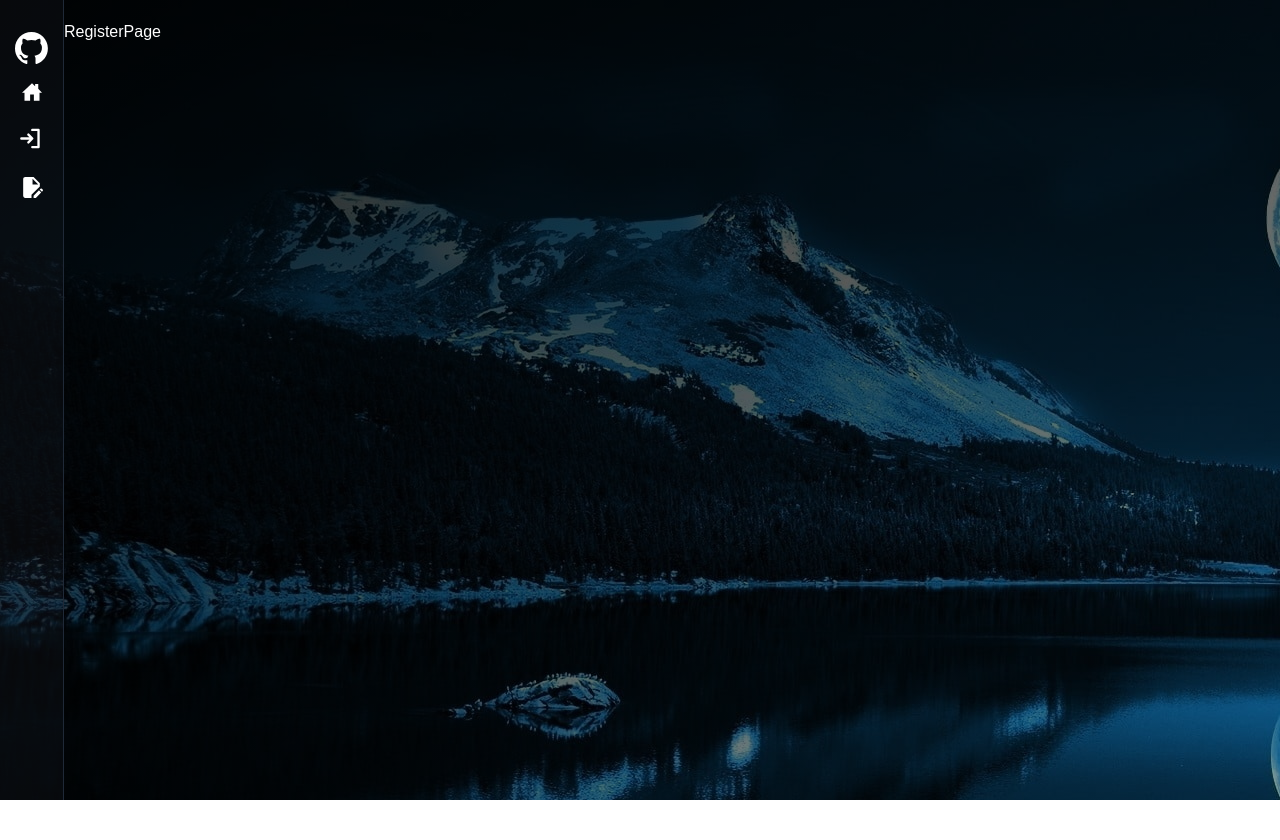
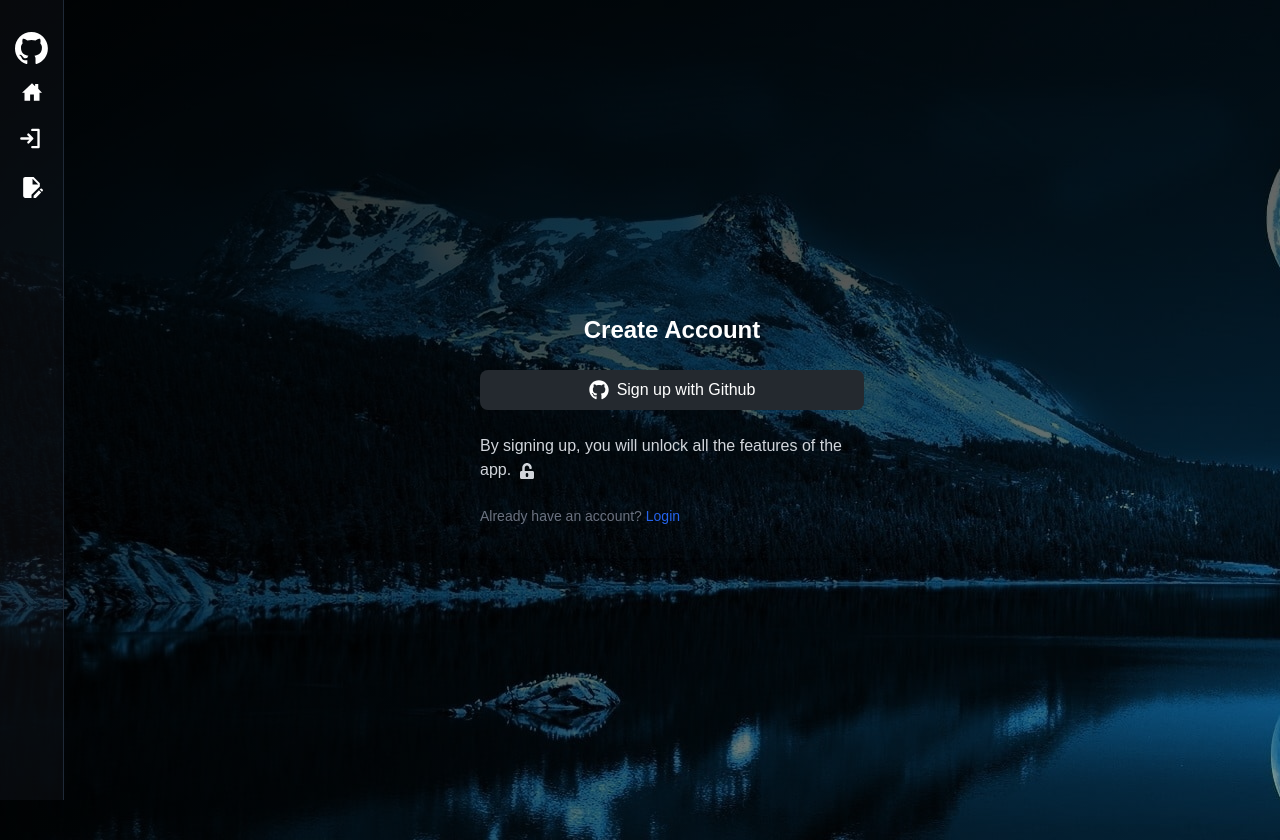
Before and after one commit to jamie-codez/gitty, a React (Vite) app in the folder frontend/: page /register in a window 1280 px wide. Before the commit the page ends 800 px from the top, so only its background shows below. Built offline with nearby package versions, Linux system fonts and the light colour scheme.

Commit message:
frontend:register

```diff
--- a/frontend/src/App.jsx
+++ b/frontend/src/App.jsx
@@ -14,7 +14,7 @@ function App() {
     return (
         <div className={'flex'}>
             <Sidebar/>
-            <div className={'max-w-5x1 my-5 text-white mx-auto transition-all duration-300 flex-1'}>
+            <div className={'max-w-5xl my-5 text-white mx-auto transition-all duration-300 flex-1'}>
                 <Routes>
                     <Route path={'/'} element={<HomePage/>}/>
                     <Route path={'/login'} element={<LoginPage/>}/>
--- /dev/null
+++ b/frontend/src/components/Logout.jsx
@@ -0,0 +1,15 @@
+import { MdLogout } from "react-icons/md";
+export const Logout = () => {
+    return (
+        <>
+            <img
+                src={"https://ps.w.org/user-avatar-reloaded/assets/icon-256x256.png?rev=2540745"}
+                className='w-10 h-10 rounded-full border border-gray-800'
+            />
+
+            <div className='cursor-pointer flex items-center p-2 rounded-lg bg-glass mt-auto border border-gray-800'>
+                <MdLogout size={22} />
+            </div>
+        </>
+    );
+};
--- a/frontend/src/components/Sidebar.jsx
+++ b/frontend/src/components/Sidebar.jsx
@@ -3,6 +3,7 @@ import {IoHomeSharp} from "react-icons/io5";
 import {FaHeart} from "react-icons/fa6";
 import {PiSignInBold} from "react-icons/pi";
 import {MdEditDocument, MdOutlineExplore} from "react-icons/md";
+import {Logout} from "./Logout.jsx";
 
 export const Sidebar = () => {
     const authUser = false;
--- a/frontend/src/dev/previews.jsx
+++ b/frontend/src/dev/previews.jsx
@@ -1,6 +1,7 @@
 import {ComponentPreview, Previews} from '@react-buddy/ide-toolbox'
 import {PaletteTree} from './palette'
 import App from "../App.jsx";
+import RegisterPage from "../pages/RegisterPage.jsx";
 
 const ComponentPreviews = () => {
     return (
@@ -8,6 +9,9 @@ const ComponentPreviews = () => {
             <ComponentPreview path="/App">
                 <App/>
             </ComponentPreview>
+            <ComponentPreview path="/RegisterPage">
+                <RegisterPage/>
+            </ComponentPreview>
         </Previews>
     )
 }
--- a/frontend/src/pages/RegisterPage.jsx
+++ b/frontend/src/pages/RegisterPage.jsx
@@ -1,5 +1,35 @@
+import { FaGithub, FaUnlockAlt } from "react-icons/fa";
+import { Link } from "react-router-dom";
+
 export const RegisterPage = () => {
     return (
-        <>RegisterPage</>
-    )
-}
+        <div className='flex flex-col items-center justify-center px-6 py-8 mx-auto h-screen lg:py-0'>
+            <div className='w-full bg-glass rounded-lg shadow md:mt-0 sm:max-w-md xl:p-0'>
+                <div className='p-6 space-y-4 md:space-y-6 sm:p-8'>
+                    <h1 className='text-xl font-bold md:text-2xl text-center'>Create Account</h1>
+                    <button
+                        type='button'
+                        className='text-white bg-[#24292F] hover:bg-[#24292F]/90 focus:ring-4
+						focus:ring-[#24292F]/50 font-medium rounded-lg flex gap-2 p-2 items-center w-full
+						text-center justify-center'
+                    >
+                        <FaGithub className='w-5 h-5' />
+                        Sign up with Github
+                    </button>
+                    <p className='text-gray-300'>
+                        By signing up, you will unlock all the features of the app.
+                        <span>
+							<FaUnlockAlt className='w-4 h-4 inline mx-2' />
+						</span>
+                    </p>
+                    <p className='text-sm font-light text-gray-500'>
+                        Already have an account?{" "}
+                        <Link to='/login' className='font-medium text-primary-600 hover:underline text-blue-600'>
+                            Login
+                        </Link>
+                    </p>
+                </div>
+            </div>
+        </div>
+    );
+};
```
